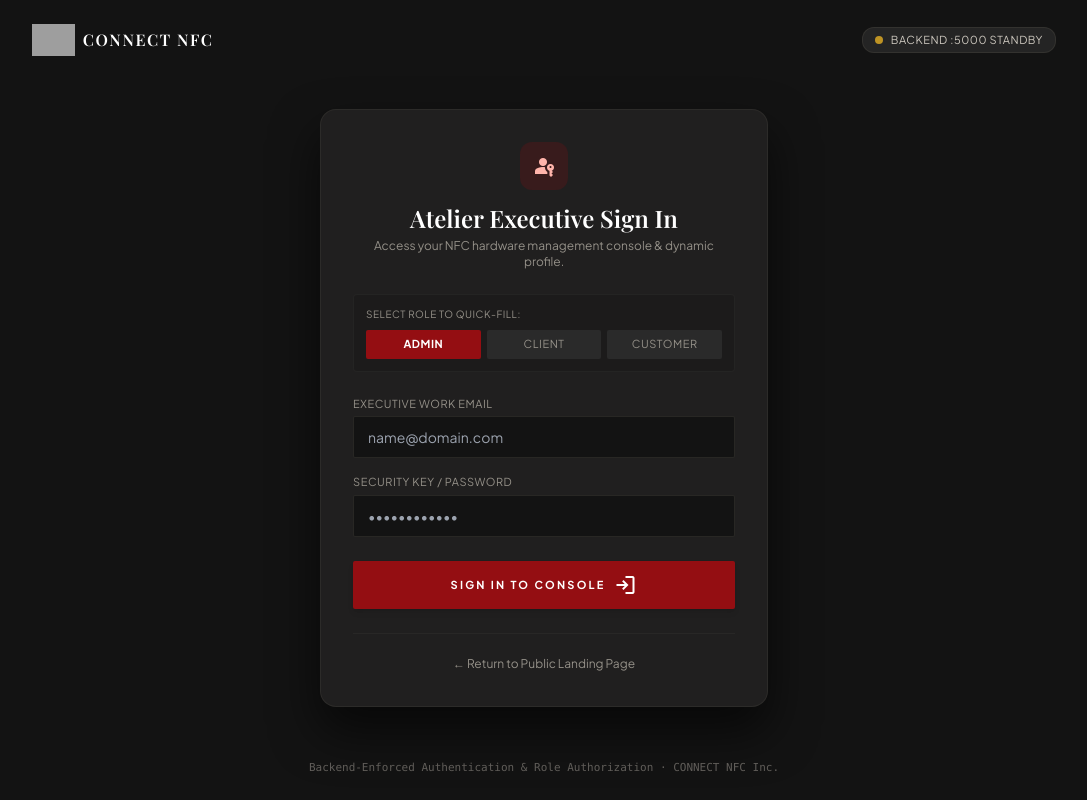
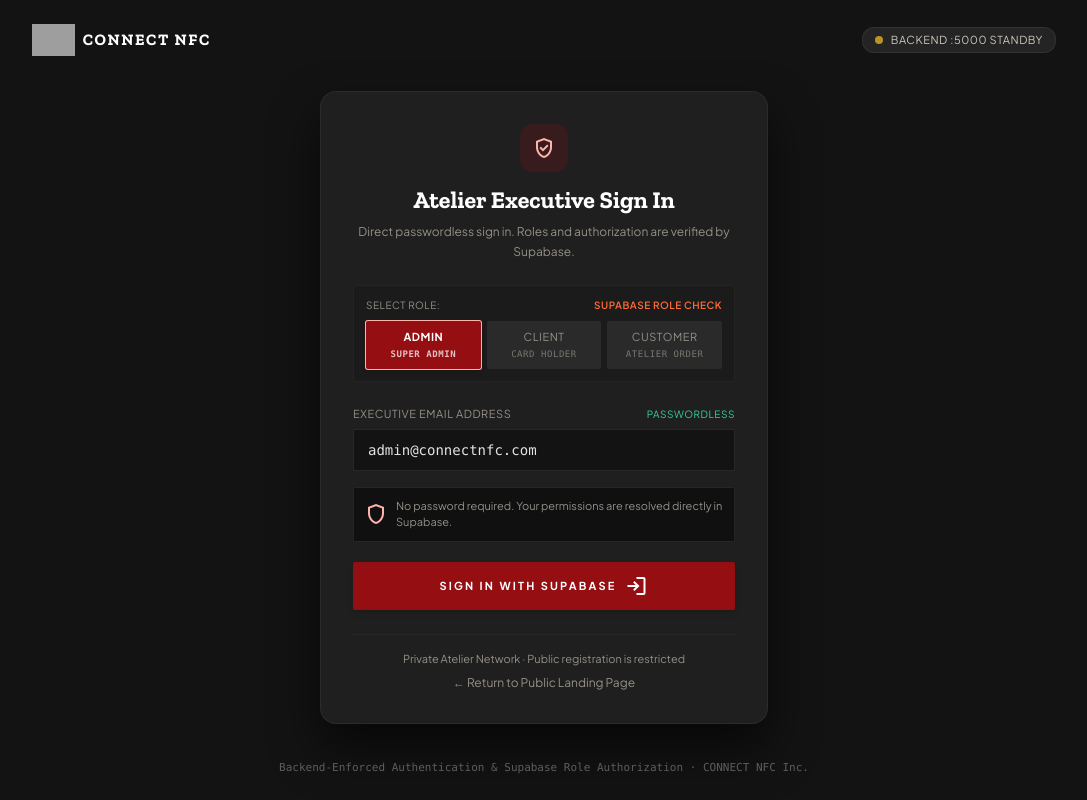
Before and after one commit to muhdanashakkeem-stack/CONNECT-NFC-, a Next.js app in the folder frontend/: page /login in a window 1280 px wide. Shown: the whole page, without its empty margins (96-1183 px from the left). Built offline with nearby package versions, Linux system fonts and the light colour scheme; no server answers; grey boxes are pictures that could not be loaded; a web font is replaced by a local one.

Commit message:
feat: passwordless role-based login verified via Supabase Auth without create-account

```diff
--- a/frontend/src/app/(auth)/login/page.tsx
+++ b/frontend/src/app/(auth)/login/page.tsx
@@ -12,13 +12,12 @@
   const router = useRouter();
   const { login, isAuthenticated, role, isLoading } = useAuth();
 
-  const [email, setEmail] = useState('');
-  const [password, setPassword] = useState('');
+  const [email, setEmail] = useState('admin@connectnfc.com');
   const [selectedRole, setSelectedRole] = useState<UserRole>('admin');
   const [errorMsg, setErrorMsg] = useState<string | null>(null);
   const [isSubmitting, setIsSubmitting] = useState(false);
 
-  // If already authenticated, redirect
+  // If already authenticated, redirect to appropriate role portal
   useEffect(() => {
     if (!isLoading && isAuthenticated && role) {
       router.push(getRedirectPathForRole(role));
@@ -32,8 +31,7 @@
 
     try {
       const loggedInUser = await login({
-        email,
-        password,
+        email: email.trim(),
         role: selectedRole,
       });
 
@@ -45,17 +43,14 @@
     }
   };
 
-  const handleQuickFill = (roleChoice: UserRole) => {
+  const handleQuickSelect = (roleChoice: UserRole) => {
     setSelectedRole(roleChoice);
     if (roleChoice === 'admin') {
-      setEmail('admin@speednfc.com');
-      setPassword('admin_secret_pass');
+      setEmail('admin@connectnfc.com');
     } else if (roleChoice === 'client') {
       setEmail('adrian@vancepartners.com');
-      setPassword('client_secret_pass');
     } else {
       setEmail('elena.rostova@luxuryatelier.com');
-      setPassword('customer_secret_pass');
     }
   };
 
@@ -69,7 +64,10 @@
             className="h-8 w-auto object-contain"
             src="https://lh3.googleusercontent.com/aida/AEtjO1UrhtUczzO6AFHRwc8fymc-EB9kER5AMz0Dcw__tVjbcPmTV1lGEow3eEkvXcxy_aE2Ug6qCfw7r-uFl9fT22Vvv3IJwXCmdupxoXDyQS-xo0ZCqbQJTC_uNUpFY0VnCMoUWh1smr6TaipZ5XcG0UhFFOUgbVVd8rGeVCLge0zgdmwd6n_qgzT4lCSZRsI3W2GoZ1qXZL45hKLkCGf8Aw1KyaTm1Pz0Jgy_R93jF7SMMVEQQTQIw12uiHA"
           />
-          <span className="font-display-md text-base uppercase tracking-widest text-primary font-semibold">
+          <span
+            className="text-base uppercase tracking-widest text-primary font-bold"
+            style={{ fontFamily: "'Rockwell', 'Zilla Slab', 'Arvo', serif" }}
+          >
             CONNECT NFC
           </span>
         </Link>
@@ -80,104 +78,108 @@
       <div className="max-w-md w-full mx-auto my-8 p-8 rounded-2xl bg-surface-container border border-outline-variant/30 shadow-[0_24px_48px_rgba(0,0,0,0.6)]">
         <div className="flex flex-col text-center mb-6">
           <div className="inline-flex items-center justify-center w-12 h-12 rounded-full bg-secondary-container/20 text-secondary mx-auto mb-3">
-            <span className="material-symbols-outlined text-2xl">passkey</span>
+            <span className="material-symbols-outlined text-2xl">verified_user</span>
           </div>
-          <h1 className="font-display-md text-2xl text-primary font-semibold">
+          <h1
+            className="text-2xl text-primary font-bold"
+            style={{ fontFamily: "'Rockwell', 'Zilla Slab', 'Arvo', serif" }}
+          >
             Atelier Executive Sign In
           </h1>
-          <p className="font-body-sm text-xs text-outline mt-1">
-            Access your NFC hardware management console & dynamic profile.
+          <p className="font-body-sm text-xs text-outline mt-1.5 leading-relaxed">
+            Direct passwordless sign in. Roles and authorization are verified by Supabase.
           </p>
         </div>
 
         {/* Quick Role Tester Selector */}
         <div className="mb-6 p-3 rounded-lg bg-surface-container-low border border-outline-variant/20">
-          <div className="text-[10px] uppercase font-label-sm tracking-wider text-outline mb-2">
-            Select Role to Quick-Fill:
+          <div className="flex items-center justify-between text-[10px] uppercase font-label-sm tracking-wider text-outline mb-2">
+            <span>Select Role:</span>
+            <span className="text-[#ff6b35] font-semibold">Supabase Role Check</span>
           </div>
           <div className="grid grid-cols-3 gap-1.5">
             <button
               type="button"
-              onClick={() => handleQuickFill('admin')}
-              className={`py-1.5 px-2 rounded text-[11px] font-label-sm uppercase tracking-wider transition-all ${
+              onClick={() => handleQuickSelect('admin')}
+              className={`py-2 px-2 rounded text-[11px] font-label-sm uppercase tracking-wider transition-all flex flex-col items-center gap-0.5 ${
                 selectedRole === 'admin'
-                  ? 'bg-secondary-container text-white font-bold'
+                  ? 'bg-secondary-container text-white font-bold shadow-md ring-1 ring-secondary'
                   : 'bg-surface-container-high text-outline hover:text-white'
               }`}
             >
-              Admin
+              <span>Admin</span>
+              <span className="text-[9px] opacity-75 font-mono">Super Admin</span>
             </button>
             <button
               type="button"
-              onClick={() => handleQuickFill('client')}
-              className={`py-1.5 px-2 rounded text-[11px] font-label-sm uppercase tracking-wider transition-all ${
+              onClick={() => handleQuickSelect('client')}
+              className={`py-2 px-2 rounded text-[11px] font-label-sm uppercase tracking-wider transition-all flex flex-col items-center gap-0.5 ${
                 selectedRole === 'client'
-                  ? 'bg-secondary-container text-white font-bold'
+                  ? 'bg-secondary-container text-white font-bold shadow-md ring-1 ring-secondary'
                   : 'bg-surface-container-high text-outline hover:text-white'
               }`}
             >
-              Client
+              <span>Client</span>
+              <span className="text-[9px] opacity-75 font-mono">Card Holder</span>
             </button>
             <button
               type="button"
-              onClick={() => handleQuickFill('customer')}
-              className={`py-1.5 px-2 rounded text-[11px] font-label-sm uppercase tracking-wider transition-all ${
+              onClick={() => handleQuickSelect('customer')}
+              className={`py-2 px-2 rounded text-[11px] font-label-sm uppercase tracking-wider transition-all flex flex-col items-center gap-0.5 ${
                 selectedRole === 'customer'
-                  ? 'bg-secondary-container text-white font-bold'
+                  ? 'bg-secondary-container text-white font-bold shadow-md ring-1 ring-secondary'
                   : 'bg-surface-container-high text-outline hover:text-white'
               }`}
             >
-              Customer
+              <span>Customer</span>
+              <span className="text-[9px] opacity-75 font-mono">Atelier Order</span>
             </button>
           </div>
         </div>
 
         {errorMsg && (
-          <div className="p-3 mb-4 rounded bg-red-950/80 border border-red-800 text-red-200 text-xs">
-            {errorMsg}
+          <div className="p-3 mb-4 rounded bg-red-950/80 border border-red-800 text-red-200 text-xs flex items-center gap-2">
+            <span className="material-symbols-outlined text-sm">error</span>
+            <span>{errorMsg}</span>
           </div>
         )}
 
+        {/* Clean Sign In Form - No Password, No Create Account */}
         <form onSubmit={handleSubmit} className="flex flex-col gap-4">
-          <div className="flex flex-col gap-1">
-            <label className="text-[11px] uppercase font-label-sm tracking-wider text-outline">
-              Executive Work Email
+          <div className="flex flex-col gap-1.5">
+            <label className="text-[11px] uppercase font-label-sm tracking-wider text-outline flex items-center justify-between">
+              <span>Executive Email Address</span>
+              <span className="text-[10px] text-emerald-400">Passwordless</span>
             </label>
             <input
               type="email"
               required
               value={email}
               onChange={(e) => setEmail(e.target.value)}
-              placeholder="name@domain.com"
-              className="px-3.5 py-2.5 rounded bg-surface border border-outline-variant/40 text-on-surface text-sm focus:outline-none focus:border-secondary transition-all"
+              placeholder="e.g. admin@connectnfc.com"
+              className="px-3.5 py-2.5 rounded bg-surface border border-outline-variant/40 text-on-surface text-sm focus:outline-none focus:border-secondary transition-all font-mono"
             />
           </div>
 
-          <div className="flex flex-col gap-1">
-            <label className="text-[11px] uppercase font-label-sm tracking-wider text-outline">
-              Security Key / Password
-            </label>
-            <input
-              type="password"
-              required
-              value={password}
-              onChange={(e) => setPassword(e.target.value)}
-              placeholder="••••••••••••"
-              className="px-3.5 py-2.5 rounded bg-surface border border-outline-variant/40 text-on-surface text-sm focus:outline-none focus:border-secondary transition-all"
-            />
+          <div className="p-2.5 rounded bg-[#101010] border border-[#262626] flex items-center gap-2 text-[11px] text-outline">
+            <span className="material-symbols-outlined text-base text-secondary">shield</span>
+            <span>No password required. Your permissions are resolved directly in Supabase.</span>
           </div>
 
           <button
             type="submit"
             disabled={isSubmitting}
-            className="w-full py-3 mt-2 rounded bg-secondary-container hover:bg-[#a61318] disabled:opacity-50 text-white font-label-md text-label-md uppercase tracking-[0.2em] shadow-md transition-all flex items-center justify-center gap-2"
+            className="w-full py-3 mt-1 rounded bg-secondary-container hover:bg-[#a61318] disabled:opacity-50 text-white font-label-md text-label-md uppercase tracking-[0.2em] shadow-md transition-all flex items-center justify-center gap-2"
           >
-            <span>{isSubmitting ? 'Authenticating...' : 'Sign In to Console'}</span>
+            <span>{isSubmitting ? 'Verifying with Supabase...' : 'Sign In with Supabase'}</span>
             <span className="material-symbols-outlined text-base">login</span>
           </button>
         </form>
 
-        <div className="mt-6 pt-4 border-t border-outline-variant/20 text-center">
+        <div className="mt-6 pt-4 border-t border-outline-variant/20 text-center flex flex-col gap-2">
+          <span className="text-[11px] text-outline">
+            Private Atelier Network · Public registration is restricted
+          </span>
           <Link href="/" className="text-xs text-outline hover:text-primary transition-colors">
             ← Return to Public Landing Page
           </Link>
@@ -186,7 +188,7 @@
 
       {/* Footer Security Note */}
       <div className="text-center text-[11px] text-outline/60 font-mono">
-        Backend-Enforced Authentication & Role Authorization · CONNECT NFC Inc.
+        Backend-Enforced Authentication & Supabase Role Authorization · CONNECT NFC Inc.
       </div>
     </div>
   );
```
Also changed, not shown: 1 other file (tests, documents, lock files or other folders).
